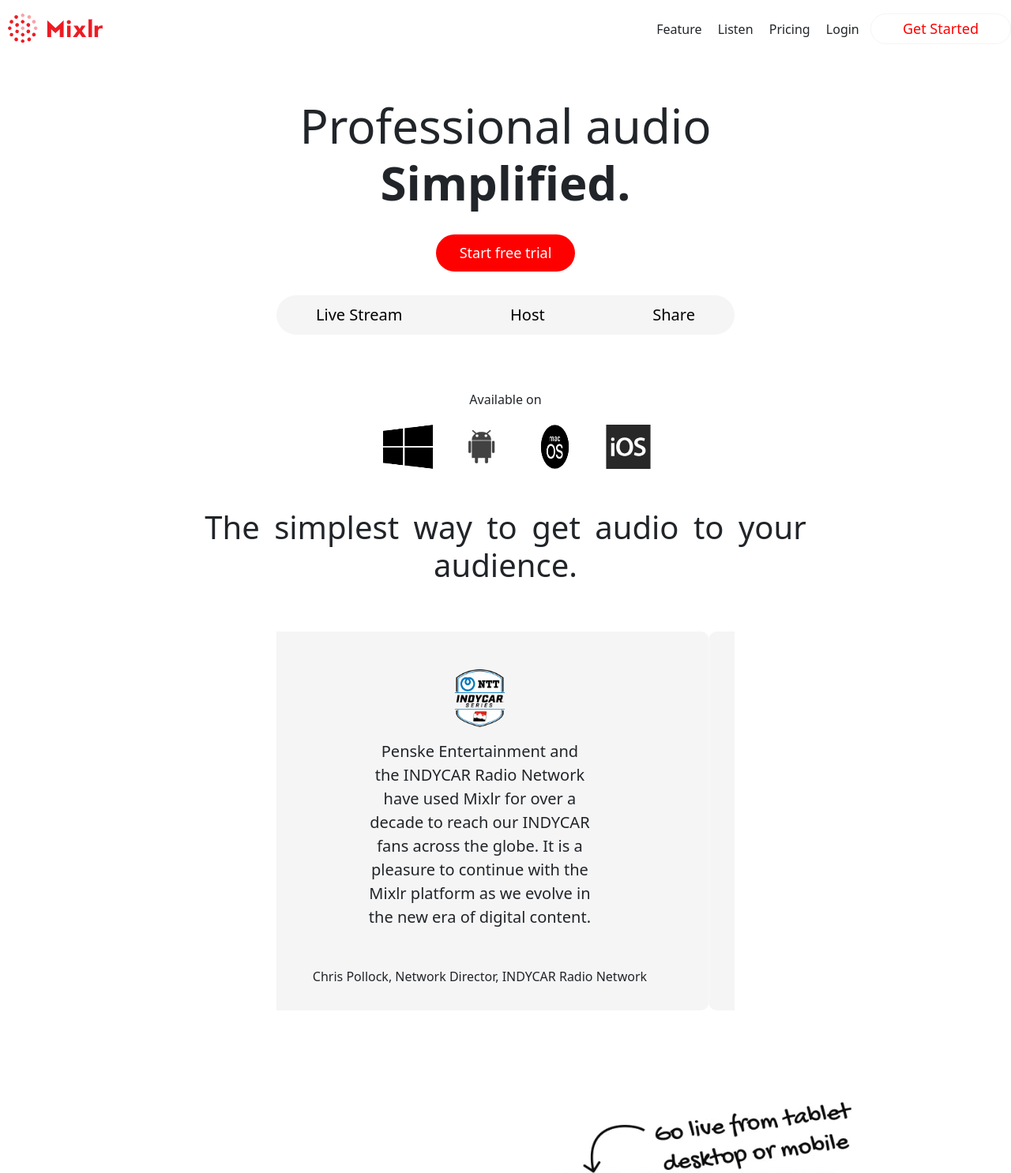
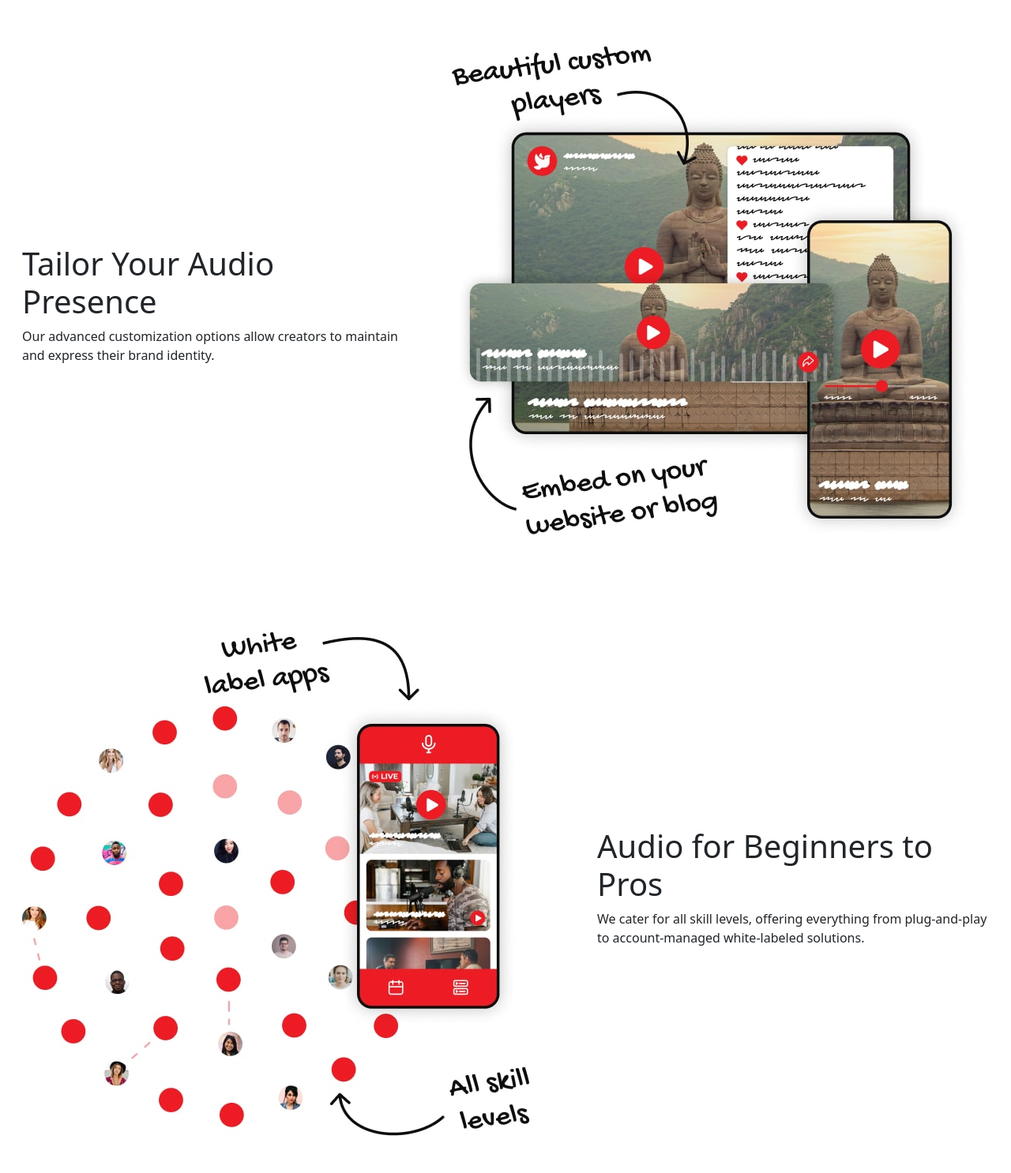
Before and after one commit to zadtechspace/linkUsers, a plain HTML site: page index.html in a window 1280 px wide. Shown: the top 1486 px of the page at 79% size. Drawn offline with nearby package versions, Linux system fonts and the light colour scheme.

Commit message:
try new update

```diff
--- a/index.html
+++ b/index.html
@@ -11,123 +11,41 @@
 
 </head>
 <body>
+<div class="contain-box px-3">
 
-  <nav >
+  <div class="s1box6 row text-start align-items-center my-5 mx-auto">
+    <div class="col">
+      <h1 class="s1box6-text-lg">
+        Tailor Your Audio Presence
+      </h1>
+      <p class="s1box6-text-sm">
+        Our advanced customization options allow creators to maintain and express their brand identity.
+      </p>
+    </div>
+    <div class="col">
+      <img src="img/mixir/feature-creative-control-704-968d34ab7281ef5de1a86c74b71738942f1a05a9c5bdc17cdb5b2d60e10fdbfc.jpg" alt="" class="s1box6-img">
+    </div>
 
-    <div class="navboxes">
-        <div class="navbox1">
-          <img src="img/mixir/logo.png" alt="">
-        </div>
+  </div>
 
-        <div class="navbox2">
-          <span>Feature</span>
-          <span class="ms-3">Listen</span>
-          <span class="ms-3">Pricing</span>
-          <span class="ms-3">Login</span>
+  <div class="s1box6 row align-items-center text-start mb-5 mx-auto">
 
-          <button>Get Started</button>
-        </div>
+    <div class="col">
+      <img src="img/mixir/feature-skill-levels-704-9bd13799e0e0f20f85de4e9b8a3d19c9cbf0f4ed5c98d4e1cde8e9ef441e6cf7.jpg" alt="" class="s1box6-img">
     </div>
- </nav>
+
+    <div class="col">
+      <h1 class="s1box6-text-lg">
+        Audio for Beginners to Pros
+      </h1>
+      <p class="s1box6-text-sm">
+        We cater for all skill levels, offering everything from plug-and-play to account-managed white-labeled solutions.
+      </p>
+    </div>
 
 
-<main class="hero">
-  <div class="herobox1 ">
-    <h1>Professional audio <br> <strong>Simplified.</strong></h1>
   </div>
-
-  <div class="herobox2">
-    <button>Start free trial</button>
-  </div>
-
-  <div class="herobox3" >
-    <div>
-      <button onclick="livestream()">Live Stream</button>
-      <button onclick="host()">Host</button>
-      <button onclick="share()">Share</button>
-    </div>
-  </div>
-
-  <div id="herodisp" style="text-align: center;margin-top: 20px;">
-  </div>
-</main>
-
-<section class="s1">
-  <div class="s1boxes">
-      <div class="s1box1">
-        <p>Available on</p>
-        <ul>
-        <img src="img/mixir/window_logo_black-removebg-preview.png" alt="">
-        <img src="img/mixir/android-logo-glyph-black-icon-png_291876-removebg-preview.png" alt="">
-        <img src="img/mixir/mac_Os_black-removebg-preview.png" alt="">
-        <img src="img/mixir/ios black.svg" alt="">
-
-      </ul>
-      </div>
-
-      <div class="s1box2">
-        <h2>The simplest way to get audio to your <br> audience.</h2>
-      </div>
-
-      <div class="s1box3">
-        <div id="carouselExampleAutoplaying" class="carousel slide" data-bs-ride="carousel">
-          <div class="carousel-inner">
-            <div class="carousel-item active p-5">
-
-              <img src="img/mixir/indy-car-1bde5b2c41f995ff4e0db5d77bcef822b2a96f83fea641fc2bc1ae30d2c298a6.png" alt="" style="width: 15%;">
-
-              <blockquote class="mt-3">Penske Entertainment and the INDYCAR Radio Network have used Mixlr for over a decade to reach our  INDYCAR fans across the globe. It is a pleasure to continue with the Mixlr  platform as we evolve in the new era  of digital content.</blockquote>
-
-
-              <figcaption class="mt-5">Chris Pollock, Network Director, INDYCAR Radio Network</figcaption>
-
-            </div>
-
-            <div class="carousel-item p-5">
-              <img src="img/mixir/live-sports-2f6b9eb6f4eda2150fa7ba68d2a6f2b487b1357d1083bcd23699feca0c41345c.png" alt="" style="width: 15%;">
-
-              <blockquote class="mt-3">  We've been streaming live on Mixlr since 2014...from remote villages to  some of the biggest stadiums in the world. We love Mixlr, it's great! Easy to use, reliable with excellent audio quality.</blockquote>
-
-
-              <figcaption class="mt-5">Jonanthan Pinfield, Live Sports FM</figcaption>
-            </div>
-
-            <div class="carousel-item p-5">
-              <img src="img/mixir/dominion-city-026de80a9c9ae939ae9b4d74ac16e85e7b63097a5a6f36b6559b888804d35d72.png" alt="" class=""style="width: 15%;">
-
-              <blockquote class="mt-3">We broadcast with MixIr because it  is very simple-to-use, ready-to-go  solution</blockquote>
-
-              <figcaption class="mt-5">Sommie Njoku, Dominion City Lagos</figcaption>
-
-            </div>
-          </div>
-
-        </div>
-      </div>
-
-  </div>
-  <section class="waiz d-flex">
-    <div class="waizfirst">
-      <div class="waizfirsttext">
-        <h1>A Complete Solution</h1>
-        <p>We're a comprehensive one-stop-shop for all audio needs - from live streaming and hosting to beautiful, custom players, apps and websites.</p>
-      </div>
-      <div class="waizfirstimg">
-        <img src="waizimg/feature-all-in-one-704-e148259d5822d2ced0c1f761c686a7c6157990d1c4a370cfb9b2b23e4fc78795.jpg" alt="">
-      </div>
-    </div>
-    <div class="waizsecond">
-      <div class="waizsecondimg">
-        <img src="waizimg/feature-plug-and-play-704-d39afa7fc82413afff26901d64a4b7dd42f0aa0e38459a024fb4d913f24866f0.jpg" alt="">
-      </div>
-      <div class="waizsecondtext">
-        <h1>Quality Sound, User-Friendly Tools</h1>
-        <p>Our user-friendly tools simplify the production of professional-grade audio, making it accessible for everyone.</p>
-      </div>
-
-    </div>
-  </section>
-</section>
+</div>
 
 <script src="mixir.js"></script>
 
```
